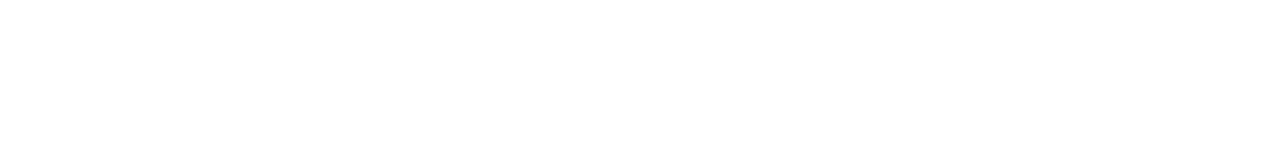
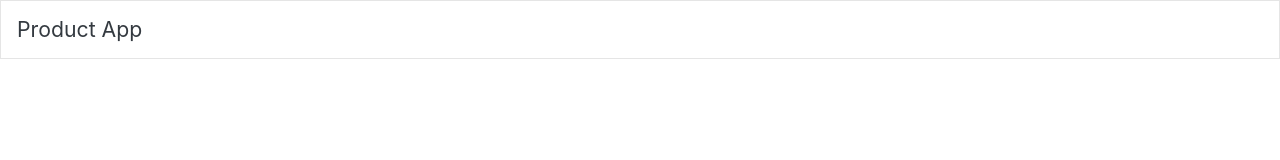
Before and after one commit to fabianmolinab/productapp, a plain HTML site: page index.html in a window 1280 px wide. Drawn offline with Linux system fonts and the light colour scheme; files that its build step writes are made by us from their sources.

Commit message:
Inciando el proyecto

```diff
--- a/index.html
+++ b/index.html
@@ -1,11 +1,21 @@
 <!DOCTYPE html>
-<html lang="en">
-<head>
+<html lang="es">
     <meta charset="UTF-8">
     <meta name="viewport" content="width=device-width, initial-scale=1.0">
-    <title>Document</title>
+    <!--Normalize-->
+    <link rel="stylesheet" href="normalize.css">
+    <!--Styles-->
+    <link rel="stylesheet" href="/css/app.css">
+    <link rel="stylesheet" href="/css/bootstrap.min.css">
+    <title>Product App</title>
 </head>
 <body>
-
+    <nav class="navbar navbar-light bg-light">
+        <a href="/" class="navbar-brand">
+            Product App
+        </a>
+    </nav>
 </body>
+<script src="js/app_es5.js"></script>
+<script src="js/app.js"></script>
 </html>
```
